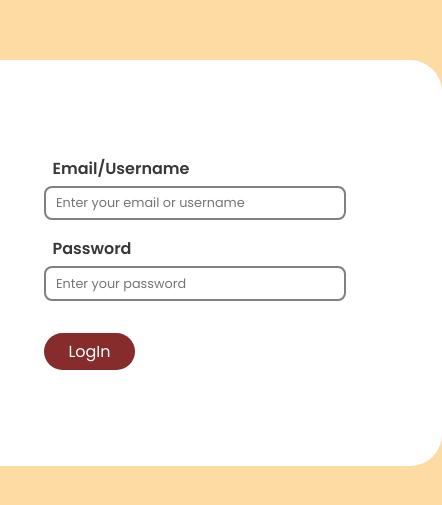
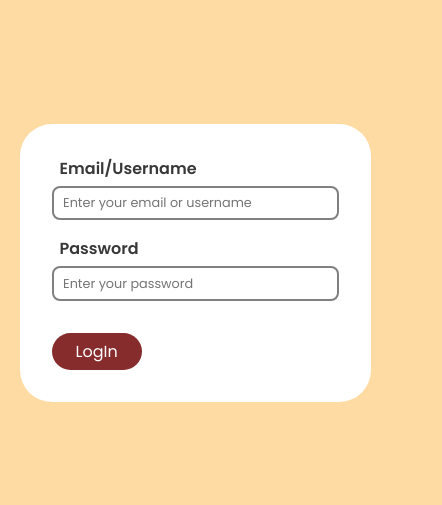
Before and after one commit to JJAHMEDAMER/grocery-hut, a Next.js app in the folder frontend/grocery_hut/: page /login in a window 390 px wide. Shown: the part 159-664 px from the top of the page, 442 px wide, since content can reach past the window. Built offline with nearby package versions, Linux system fonts and the light colour scheme.

Commit message:
responsive login page

```diff
--- a/frontend/grocery_hut/pages/login/login.module.css
+++ b/frontend/grocery_hut/pages/login/login.module.css
@@ -14,16 +14,18 @@
     gap: 1rem;
     background-color: white;
 
-    padding: 6rem;
+    padding: 4rem;
     border-radius: 2rem;
 
     color: rgb(56, 56, 56);
+    width: 35%
 }
 
 .section {
     display: flex;
     flex-direction: column;
     gap: 0.3rem;
+    width: 100%;
 }
 
 .label {
@@ -58,3 +60,19 @@
 
     align-self: flex-start;
 }
+
+@media screen and (max-width: 800px) {
+    .form{
+        padding: 2rem;
+        width: 75%
+    }
+}
+
+@media screen and (max-width: 450px) {
+    .form{
+        padding: 2rem;
+        width: 90%
+    }
+
+
+}
```
